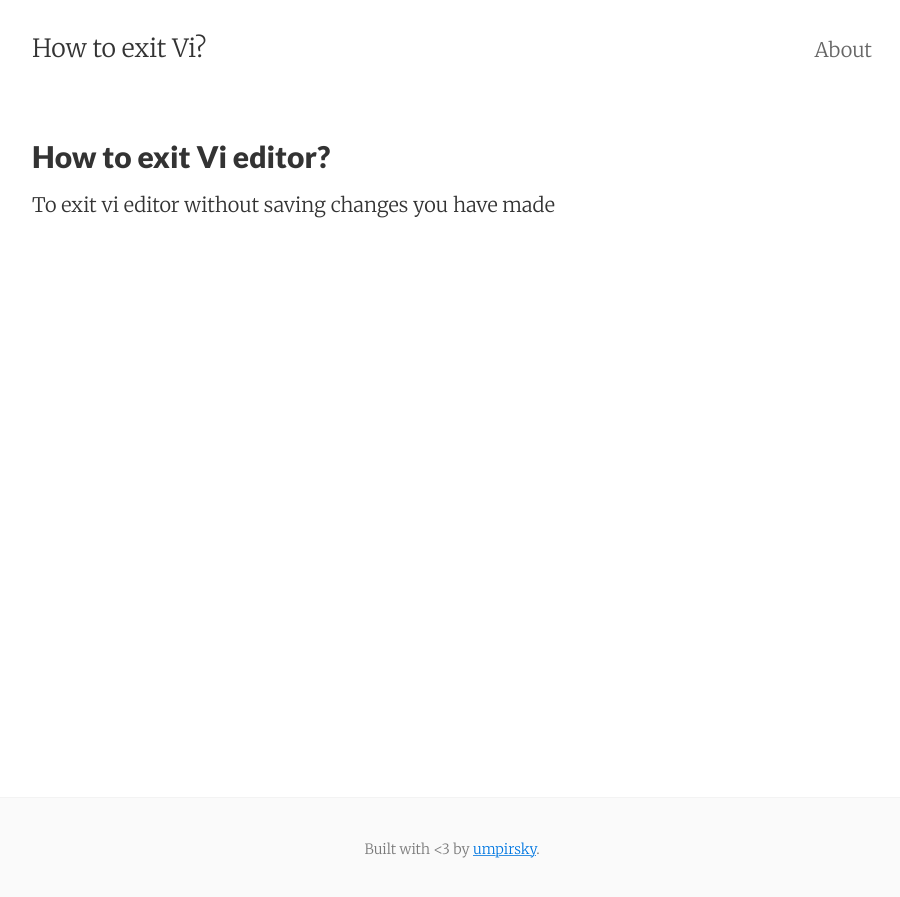
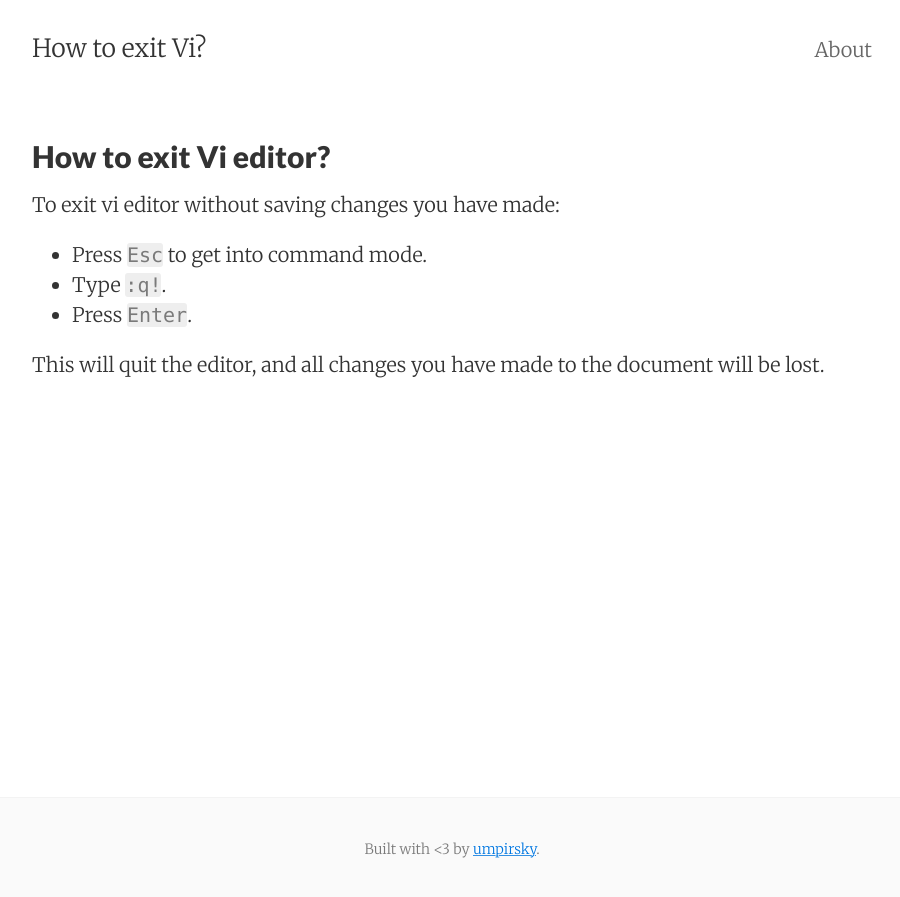
Before and after one commit to umpirsky/exit-vi, a Jekyll site: the page built from index.md, in a window 1280 px wide. Shown: the top 897 px of the page, without its empty margins (188-1088 px from the left). Built offline with Jekyll 4.4.1, drawn with Linux system fonts in a browser that asks for light colours.

Commit message:
Add content

```diff
--- a/index.md
+++ b/index.md
@@ -3,4 +3,10 @@ layout: page
 title: How to exit Vi editor?
 ---
 
-To exit vi editor without saving changes you have made
+To exit vi editor without saving changes you have made:
+
+* Press `Esc` to get into command mode.
+* Type `:q!`.
+* Press `Enter`.
+
+This will quit the editor, and all changes you have made to the document will be lost.
```
